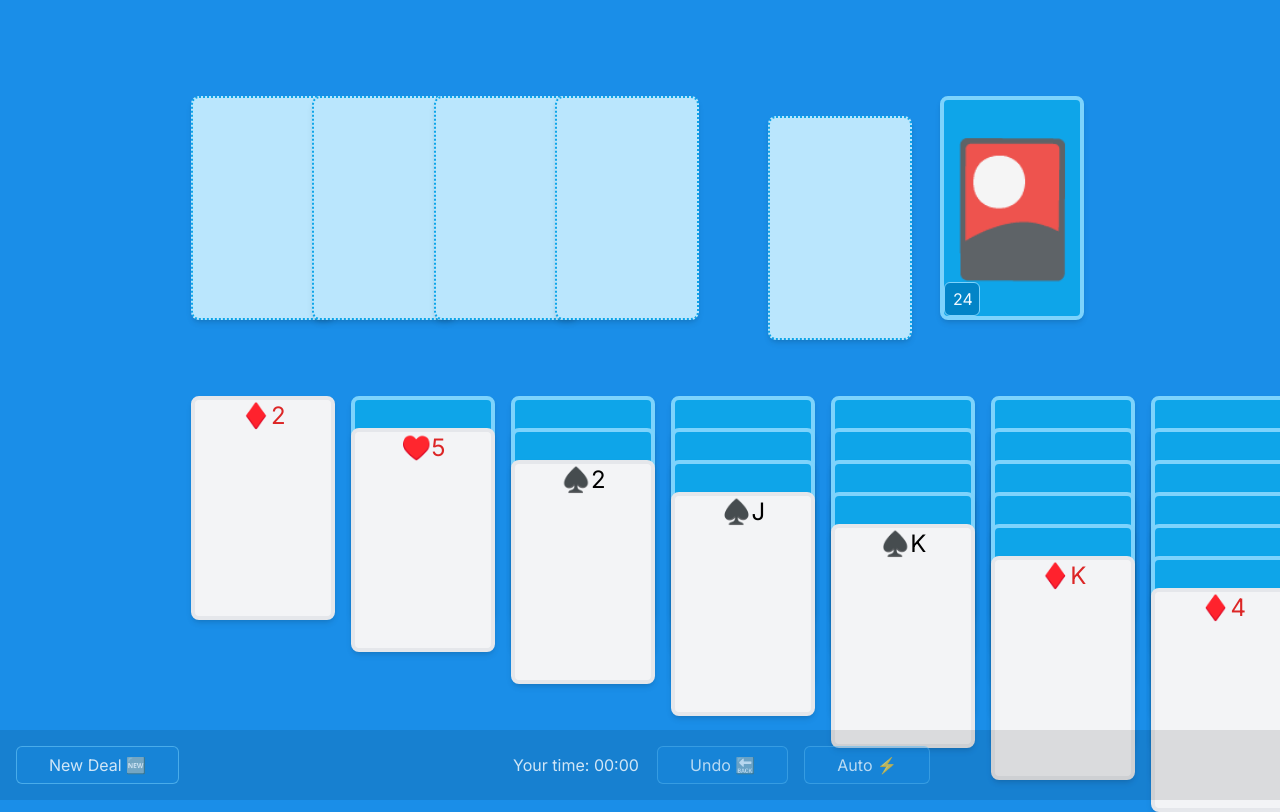
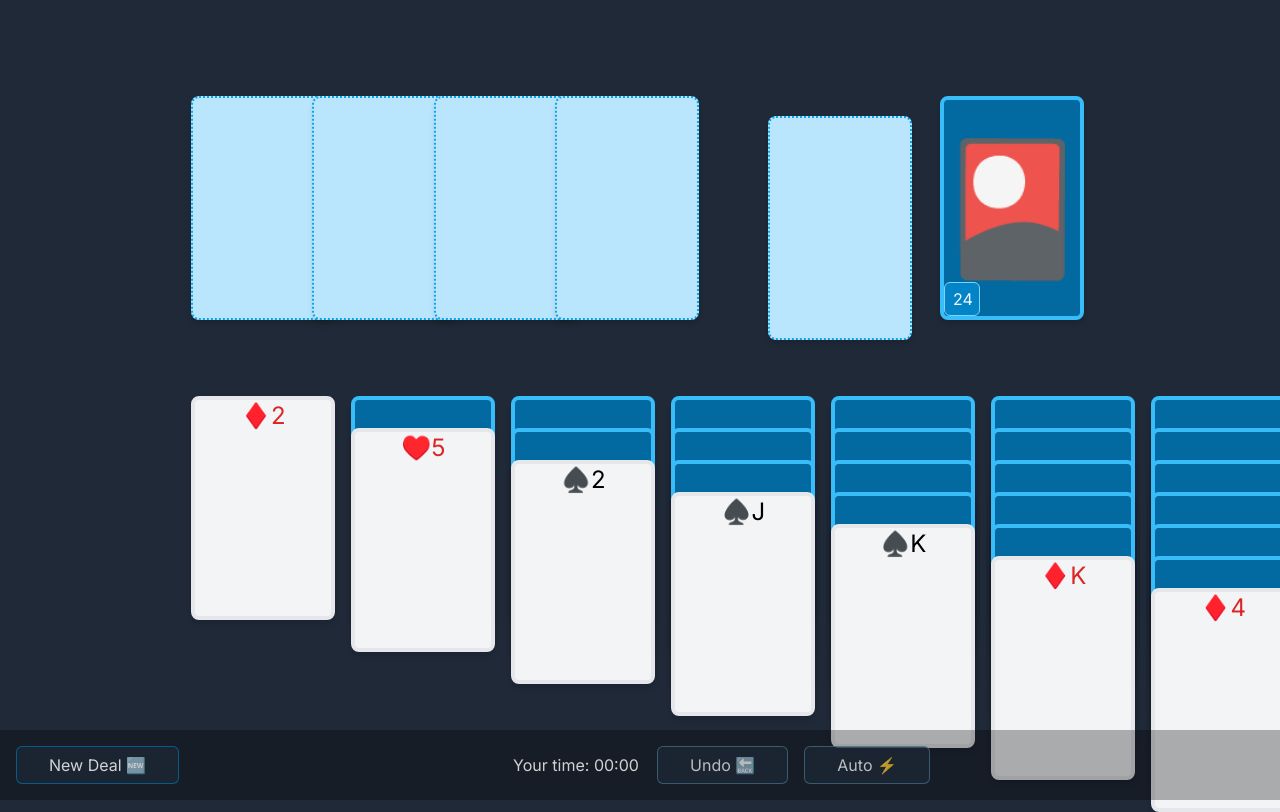
Before and after one commit to hasToggle/solitaire-srsly, a Next.js app: page / in a window 1280 px wide. Shown: the top 812 px of the page. Built offline with nearby package versions, Linux system fonts and the light colour scheme.

Commit message:
adjust visual design

```diff
--- a/app/layout.tsx
+++ b/app/layout.tsx
@@ -17,7 +17,7 @@ export default function RootLayout({
 }>) {
   return (
     <html lang="en">
-      <body className={`${inter.className} bg-table`}>
+      <body className={`${inter.className} bg-gray-800`}>
         <GameStateProvider>{children}</GameStateProvider>
       </body>
     </html>
--- a/app/page.tsx
+++ b/app/page.tsx
@@ -97,9 +97,9 @@ export default function Home() {
         </div>
       </main>
 
-      <footer className="absolute bottom-0 flex w-full justify-between gap-x-4 bg-black/10 p-4">
+      <footer className="absolute bottom-0 flex w-full justify-between gap-x-4 bg-black/30 p-4">
         <button
-          className="bg-table/30 rounded-md border border-sky-300/50 px-8 py-1.5 text-white/80 transition ease-in-out hover:bg-white hover:text-sky-950"
+          className="rounded-md border border-sky-700/80 bg-gray-800/70 px-8 py-1.5 text-white/80 transition ease-in-out hover:bg-sky-50 hover:text-sky-950"
           onClick={handleGameReset}
         >
           New Deal 🆕
@@ -107,14 +107,19 @@ export default function Home() {
         <div className="flex items-center gap-4">
           <Gametime elapsedTime={elapsedTime} />
           <button
-            className="bg-table/30 rounded-md border border-sky-300/50 px-8 py-1.5 text-white/80 transition ease-in-out enabled:hover:bg-white enabled:hover:text-sky-950 disabled:cursor-not-allowed disabled:border-sky-300/30 disabled:text-white/70"
+            className="group rounded-md border border-sky-700/80 bg-gray-800/70 px-8 py-1.5 text-white/80 transition ease-in-out enabled:hover:bg-sky-50 enabled:hover:text-sky-950 disabled:cursor-not-allowed disabled:border-sky-300/30 disabled:text-white/70"
             onClick={handleUndo}
             disabled={isHistoryEmpty}
           >
-            Undo 🔙
+            Undo{" "}
+            <span
+              className={`${!isHistoryEmpty && "invert"} group-hover:invert-0`}
+            >
+              🔙
+            </span>
           </button>
           <button
-            className="bg-table/30 rounded-md border border-sky-300/50 px-8 py-1.5 text-white/80 transition ease-in-out enabled:bg-white enabled:text-sky-950 enabled:hover:border-sky-500 disabled:cursor-not-allowed disabled:border-sky-300/30 disabled:text-white/70"
+            className="rounded-md border border-sky-700/80 bg-gray-800/70 px-8 py-1.5 text-white/80 transition ease-in-out enabled:bg-sky-50 enabled:text-sky-950 enabled:hover:border-sky-500 disabled:cursor-not-allowed disabled:border-sky-300/30 disabled:text-white/70"
             onClick={() => handleTriggerAutocomplete(true)}
             disabled={!isAutoCompletePossible}
           >
--- a/components/card.tsx
+++ b/components/card.tsx
@@ -32,9 +32,10 @@ export default function Card({
           "text-black":
             cardToDisplay?.suit.display === "♠️" ||
             cardToDisplay?.suit.display === "♣️",
-          "border-slate-800": selectedCard.state?.some(
-            (selected) => selected.id === cardToDisplay?.id,
-          ),
+          "border-yellow-500 shadow-sm shadow-yellow-700":
+            selectedCard.state?.some(
+              (selected) => selected.id === cardToDisplay?.id,
+            ),
         },
       )}
       onClick={onClick}
@@ -49,7 +50,7 @@ export default function Card({
 export function CardBack(props: React.HTMLProps<HTMLParagraphElement>) {
   return (
     <p
-      className="my-auto flex h-56 w-36 select-none items-center justify-center rounded-lg border-4 border-sky-300 bg-sky-500 pb-1 shadow-md"
+      className="my-auto flex h-56 w-36 select-none items-center justify-center rounded-lg border-4 border-sky-400 bg-sky-700 pb-1 shadow-md"
       {...props}
     >
       <span className="text-9xl">🎴</span>
--- a/tailwind.config.ts
+++ b/tailwind.config.ts
@@ -8,9 +8,6 @@ const config: Config = {
   ],
   theme: {
     extend: {
-      colors: {
-        table: "#1a8ee8",
-      },
       backgroundImage: {
         "gradient-radial": "radial-gradient(var(--tw-gradient-stops))",
         "gradient-conic":
```
